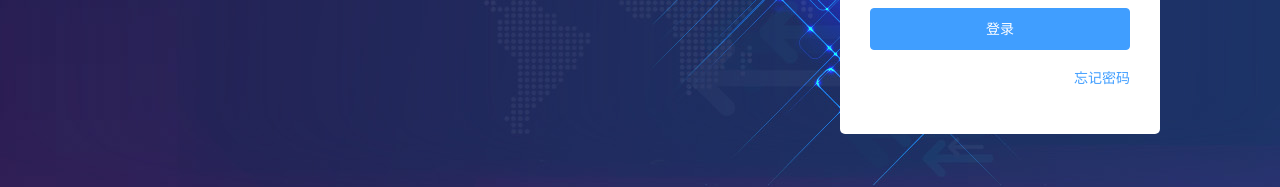
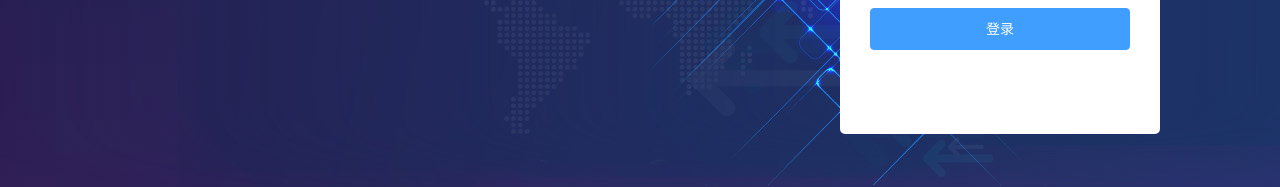
Before and after one commit to qkgit/labOrder-vue, a Vue app: page /login in a window 1280 px wide. Shown: the part 376-563 px from the top of the page. Built offline with nearby package versions, Linux system fonts and the light colour scheme.

Commit message:
暂时注销 忘记密码 按钮

```diff
--- a/src/views/login/index.vue
+++ b/src/views/login/index.vue
@@ -45,7 +45,7 @@
           style="width: 100%; margin-bottom: 20px"
           @click.native.prevent="handleLogin"
         >登录</el-button>
-        <el-link type="primary" style="float: right;">忘记密码</el-link>
+        <!-- <el-link type="primary" style="float: right;">忘记密码</el-link> -->
       </el-form>
     </div>
   </div>
```
